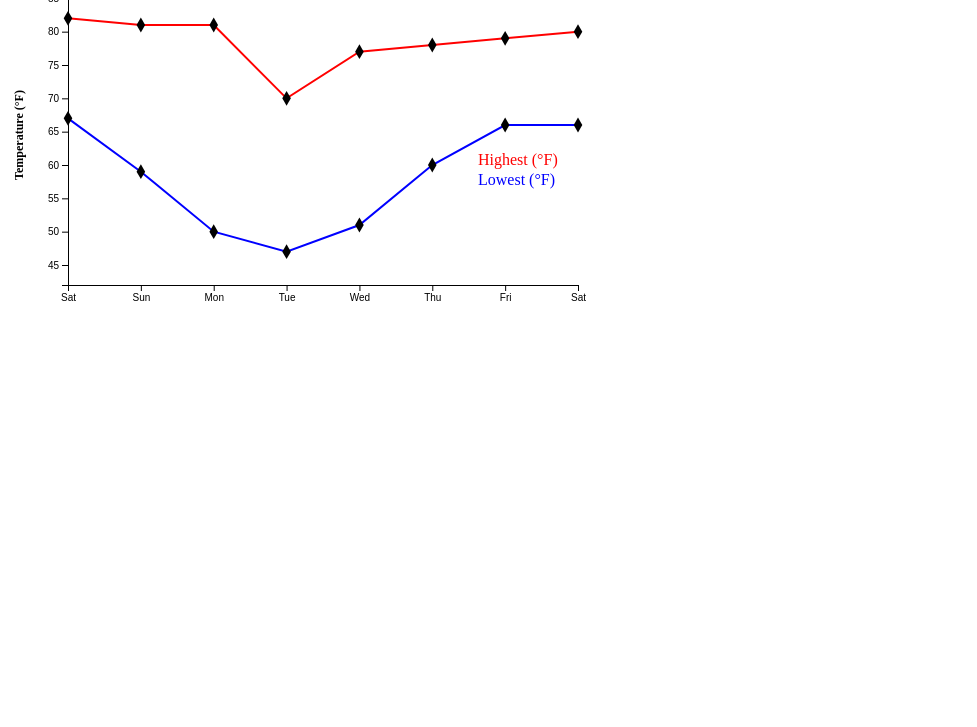
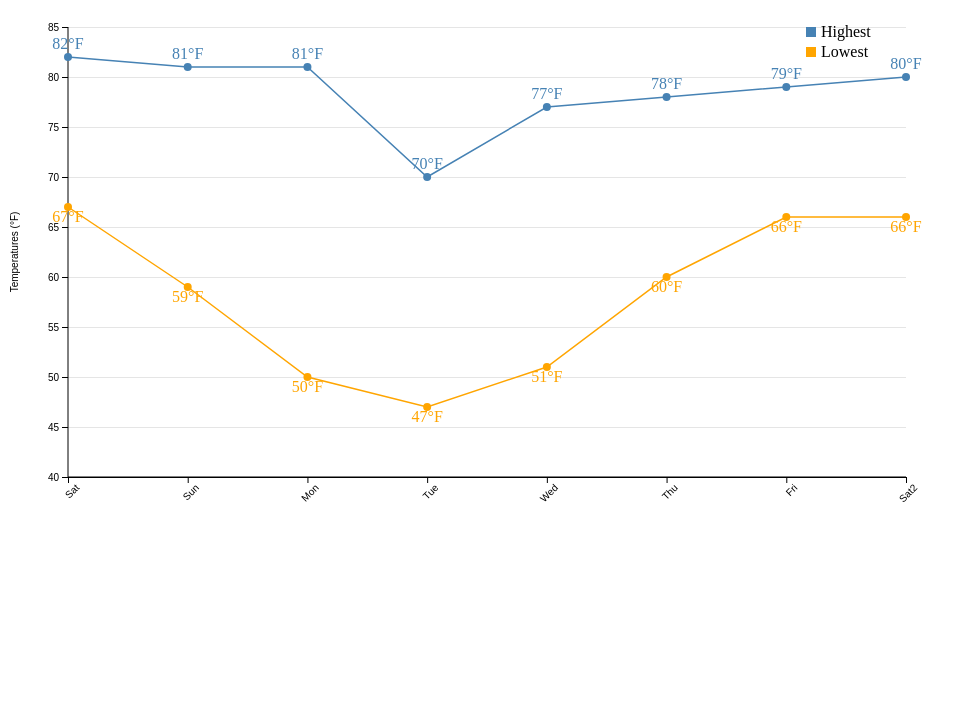
Before and after one commit to halljackson/GEOG_JackHall_GEOG678, a plain HTML site: page lab/week08/D3.html in a window 1280 px wide. Shown: the part 73-800 px from the top of the page, without its empty margins (0-977 px from the left). Drawn offline with nearby package versions, Linux system fonts and the light colour scheme.

Commit message:
Initial Commit

```diff
--- a/lab/week08/D3.html
+++ b/lab/week08/D3.html
@@ -1,175 +1,183 @@
 <!DOCTYPE html>
-<html>
-  <head>
-    <title>Lab 08 - D3</title>
-    <script src="https://d3js.org/d3.v4.min.js"></script>
-    <style>
-      .line {
-        fill: none;
-        stroke-width: 2px;
-      }
+<html lang="en">
+<head>
+    <meta charset="UTF-8">
+    <meta name="viewport" content="width=device-width, initial-scale=1.0">
+    <title>D3 Temperature Chart</title>
+    <script src="https://d3js.org/d3.v7.min.js"></script>
+</head>
+<body>
+    <h1 style="text-align: left;">Weekly Temperature Forecast in College Station</h1>
+    <script>
 
-      .highest {
-        stroke: red;
-      }
+        const temperatureData = [
+            { day: "Sat", high: 82, low: 67 },
+            { day: "Sun", high: 81, low: 59 },
+            { day: "Mon", high: 81, low: 50 },
+            { day: "Tue", high: 70, low: 47 },
+            { day: "Wed", high: 77, low: 51 },
+            { day: "Thu", high: 78, low: 60 },
+            { day: "Fri", high: 79, low: 66 },
+            { day: "Sat2", high: 80, low: 66 },
+        ];
 
-      .lowest {
-        stroke: blue;
-      }
+        const width = 928;
+        const height = 500;
+        const marginTop = 20;
+        const marginRight = 30;
+        const marginBottom = 30;
+        const marginLeft = 60;
 
-      .axis text {
-        font: 10px sans-serif;
-      }
 
-      .axis path,
-      .axis line {
-        fill: none;
-        shape-rendering: crispEdges;
-      }
+        const x = d3.scalePoint()
+            .domain(temperatureData.map(d => d.day))
+            .range([marginLeft, width - marginRight]);
 
-      .chart-title {
-        text-anchor: middle;
-        font-size: 16px;
-        font-weight: bold;
-      }
+        const y = d3.scaleLinear()
+            .domain([40, d3.max(temperatureData, d => d.high)])
+            .nice()
+            .range([height - marginBottom, marginTop]);
 
-      .y-axis-title {
-        text-anchor: middle;
-        font-size: 12px;
-        font-weight: bold;
-      }
 
-      .diamond-high {
-        fill: red;
-        stroke: none;
-      }
+        const svg = d3.create("svg")
+            .attr("width", width)
+            .attr("height", height)
+            .attr("viewBox", [0, 0, width, height])
+            .attr("style", "max-width: 100%; height: auto; height: intrinsic;");
 
-      .diamond-low {
-        fill: blue;
-        stroke: none;
-      }
 
-    </style>
-  </head>
-  <body>
-    <script>
-      const data = [
-        { day: "Sat1", label: "Sat", highest: 82, lowest: 67 },
-        { day: "Sun", label: "Sun", highest: 81, lowest: 59 },
-        { day: "Mon", label: "Mon", highest: 81, lowest: 50 },
-        { day: "Tue", label: "Tue", highest: 70, lowest: 47 },
-        { day: "Wed", label: "Wed", highest: 77, lowest: 51 },
-        { day: "Thu", label: "Thu", highest: 78, lowest: 60 },
-        { day: "Fri", label: "Fri", highest: 79, lowest: 66 },
-        { day: "Sat2", label: "Sat", highest: 80, lowest: 66 },
-      ];
+        svg.append("g")
+            .attr("transform", `translate(0,${height - marginBottom})`)
+            .call(d3.axisBottom(x))
+            .call(g => g.selectAll("text")
+                .attr("transform", "rotate(-45)")
+                .style("text-anchor", "end"));
 
-      const margin = { top: 50, right: 30, bottom: 50, left: 60 };
-      const width = 600 - margin.left - margin.right;
-      const height = 400 - margin.top - margin.bottom;
 
-      const svg = d3
-        .select("body")
-        .append("svg")
-        .attr("width", width + margin.left + margin.right)
-        .attr("height", height + margin.top + margin.bottom)
-        .append("g")
-        .attr("transform", `translate(${margin.left},${margin.top})`);
+        svg.append("g")
+            .attr("transform", `translate(${marginLeft},0)`)
+            .call(d3.axisLeft(y))
+            .call(g => g.select(".domain").remove())
+            .call(g => g.selectAll(".tick line").clone()
+                .attr("x2", width - marginLeft - marginRight)
+                .attr("stroke-opacity", 0.1))
+            .call(g => g.append("text")
+                .attr("x", -marginLeft + 10)
+                .attr("y", (height - marginBottom + marginTop) / 2)
+                .attr("fill", "currentColor")
+                .attr("text-anchor", "middle")
+                .attr("transform", `rotate(-90, ${-marginLeft + 10}, ${(height - marginBottom + marginTop) / 2})`)
+                .text("Temperatures (°F)"));
 
-      const x = d3
-        .scalePoint()
-        .domain(data.map((d) => d.day))
-        .range([0, width]);
+        svg.append("line")
+            .attr("x1", marginLeft)
+            .attr("x2", marginLeft)
+            .attr("y1", marginTop)
+            .attr("y2", height - marginBottom)
+            .attr("stroke", "black");
 
-      const y = d3
-        .scaleLinear()
-        .domain([
-          d3.min(data, (d) => d.lowest) - 5,
-          d3.max(data, (d) => d.highest) + 5,
-        ])
-        .range([height, 0]);
+        svg.append("line")
+            .attr("x1", marginLeft)
+            .attr("x2", width - marginRight)
+            .attr("y1", height - marginBottom)
+            .attr("y2", height - marginBottom)
+            .attr("stroke", "black");
 
-      const xAxis = d3.axisBottom(x).tickFormat((d) => {
-        const entry = data.find((item) => item.day === d);
-        return entry ? entry.label : d;
-      });
+        const lineGenerator = d3.line()
+            .x(d => x(d.day))
+            .y(d => y(d.high));
 
-      const yAxis = d3.axisLeft(y);
 
-      svg.append("g")
-        .attr("transform", `translate(0,${height})`)
-        .call(xAxis);
+        svg.append("path")
+            .datum(temperatureData)
+            .attr("fill", "none")
+            .attr("stroke", "steelblue")
+            .attr("stroke-width", 1.5)
+            .attr("d", d3.line()
+                .x(d => x(d.day))
+                .y(d => y(d.high)));
 
-      svg.append("g").call(yAxis);
+        svg.append("path")
+            .datum(temperatureData)
+            .attr("fill", "none")
+            .attr("stroke", "orange")
+            .attr("stroke-width", 1.5)
+            .attr("d", d3.line()
+                .x(d => x(d.day))
+                .y(d => y(d.low)));
 
-      svg
-        .append("text")
-        .attr("class", "y-axis-title")
-        .attr("x", -height / 2)
-        .attr("y", -margin.left + 15)
-        .attr("transform", "rotate(-90)")
-        .text("Temperature (°F)");
 
-      const lineHighest = d3
-        .line()
-        .x((d) => x(d.day))
-        .y((d) => y(d.highest));
+        svg.append("g")
+            .selectAll("circle")
+            .data(temperatureData)
+            .join("circle")
+            .attr("cx", d => x(d.day))
+            .attr("cy", d => y(d.high))
+            .attr("r", 4)
+            .attr("fill", "steelblue");
 
-      const lineLowest = d3
-        .line()
-        .x((d) => x(d.day))
-        .y((d) => y(d.lowest));
+        svg.append("g")
+            .selectAll("text.high-label")
+            .data(temperatureData)
+            .join("text")
+            .attr("class", "high-label")
+            .attr("x", d => x(d.day))
+            .attr("y", d => y(d.high) - 8)
+            .attr("text-anchor", "middle")
+            .attr("fill", "steelblue")
+            .text(d => `${d.high}°F`);
 
-      svg
-        .append("path")
-        .datum(data)
-        .attr("class", "line highest")
-        .attr("d", lineHighest);
 
-      svg
-        .append("path")
-        .datum(data)
-        .attr("class", "line lowest")
-        .attr("d", lineLowest);
+        svg.append("g")
+            .selectAll("circle")
+            .data(temperatureData)
+            .join("circle")
+            .attr("cx", d => x(d.day))
+            .attr("cy", d => y(d.low))
+            .attr("r", 4)
+            .attr("fill", "orange");
 
-      svg
-        .append("text")
-        .attr("x", width / 2)
-        .attr("y", -margin.top / 2)
-        .attr("class", "chart-title")
-        .text("Weekly Temperature Forecast in College Station");
+        svg.append("g")
+            .selectAll("text.low-label")
+            .data(temperatureData)
+            .join("text")
+            .attr("class", "low-label")
+            .attr("x", d => x(d.day))
+            .attr("y", d => y(d.low) + 15)
+            .attr("text-anchor", "middle")
+            .attr("fill", "orange")
+            .text(d => `${d.low}°F`);
 
-      svg
-        .append("text")
-        .attr("x", width - 100)
-        .attr("y", height - 120)
-        .attr("fill", "red")
-        .text("Highest (°F)");
 
-      svg
-        .append("text")
-        .attr("x", width - 100)
-        .attr("y", height - 100)
-        .attr("fill", "blue")
-        .text("Lowest (°F)");
+        const legend = svg.append("g")
+            .attr("transform", `translate(${width - marginRight - 100},${marginTop})`);
 
-      svg
-        .selectAll(".diamond-high")
-        .data(data)
-        .enter()
-        .append("path")
-        .attr("class", "diamond")
-        .attr("d", d3.symbol().type(d3.symbolDiamond).size(64))
-        .attr("transform", (d) => `translate(${x(d.day)},${y(d.highest)})`);
+        legend.append("rect")
+            .attr("x", 0)
+            .attr("y", 0)
+            .attr("width", 10)
+            .attr("height", 10)
+            .attr("fill", "steelblue");
 
-      svg
-        .selectAll(".diamond-low")
-        .data(data)
-        .enter()
-        .append("path")
-        .attr("class", "diamond")
-        .attr("d", d3.symbol().type(d3.symbolDiamond).size(64))
-        .attr("transform", (d) => `translate(${x(d.day)},${y(d.lowest)})`);
+        legend.append("text")
+            .attr("x", 15)
+            .attr("y", 10)
+            .text("Highest");
+
+        legend.append("rect")
+            .attr("x", 0)
+            .attr("y", 20)
+            .attr("width", 10)
+            .attr("height", 10)
+            .attr("fill", "orange");
+
+        legend.append("text")
+            .attr("x", 15)
+            .attr("y", 30)
+            .text("Lowest");
+
+
+        document.body.appendChild(svg.node());
     </script>
-  </body>
+</body>
 </html>
```
Also changed, not shown: lab/week08/d33.html (deleted, +0 -133 lines), lab/week08/Screenshots/D3.png (deleted), lab/week08/Screenshots/D31.png (added), lab/week08/Screenshots/HighCharts.png (deleted).
